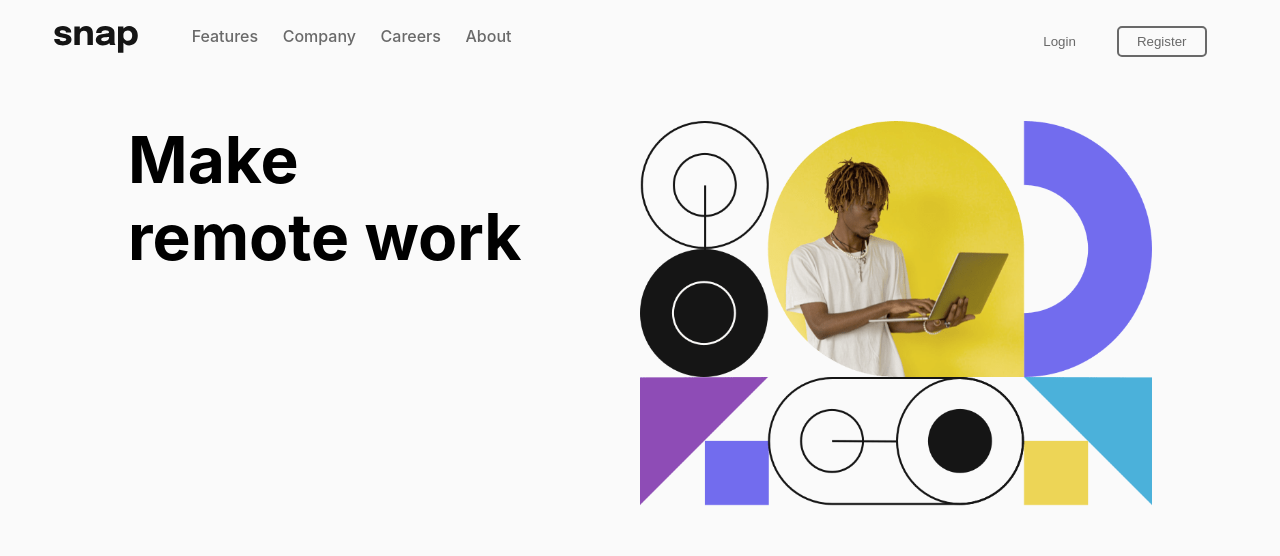
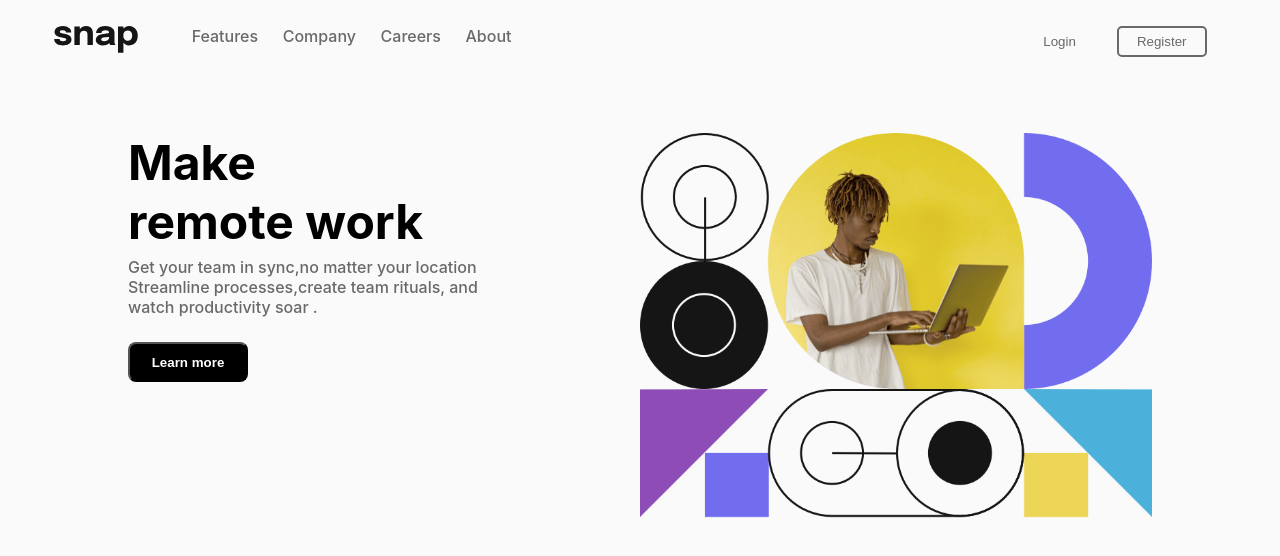
Before and after one commit to Reda-Hammada/snap-app, a React (Create React App) app: page / in a window 1280 px wide. Shown: the top 556 px of the page. Built offline with nearby package versions, Linux system fonts and the light colour scheme.

Commit message:
hero paragraph and button added and styled

```diff
--- a/src/components/Hero.css
+++ b/src/components/Hero.css
@@ -1,12 +1,18 @@
 
+:root {
 
+    --Almost-White: hsl(0, 0%, 98%);
+    --Medium-Gray: hsl(0, 0%, 41%);
+    --Almost-Black: hsl(0, 0%, 8%);
+
+  }
 
  .main_container  {
 
     width: 100%;
     margin-left: 10%;
     margin-right: auto;
-    margin-top: 5%;
+    margin-top: 6%;
 
  }
 
@@ -18,8 +24,30 @@
  }
  .main_container .heading_images_container h1 {
 
-    font-size: 4rem;
+    font-size: 3rem;
  }
+
+ .main_container .heading_images_container p {
+
+     color: var( --Medium-Gray);
+     margin-top: 1%;
+ }
+
+
+ .main_container .heading_images_container button {
+    color:#fff;
+    margin-top: 5%;
+    background-color: #000;
+    font-weight: 700;
+    border-radius: 8px;
+    width: 120px;
+    height: 40px;
+    -webkit-border-radius: 8px;
+    -moz-border-radius: 8px;
+    -ms-border-radius: 8px;
+    -o-border-radius: 8px;
+    cursor: pointer;
+}
 
 
  .heading_images {
--- a/src/components/Hero.jsx
+++ b/src/components/Hero.jsx
@@ -18,6 +18,10 @@ function Hero() {
         <div className='heading_images_container'>
             <div className='heading_images'>
                 <h1>Make<br></br>remote work</h1>
+                <p>Get your team in sync,no matter your location<br></br>
+                    Streamline processes,create team rituals, and<br></br>
+                    watch productivity soar .</p>
+                <button>Learn more</button>
                 <div>
 
                 </div>
```
